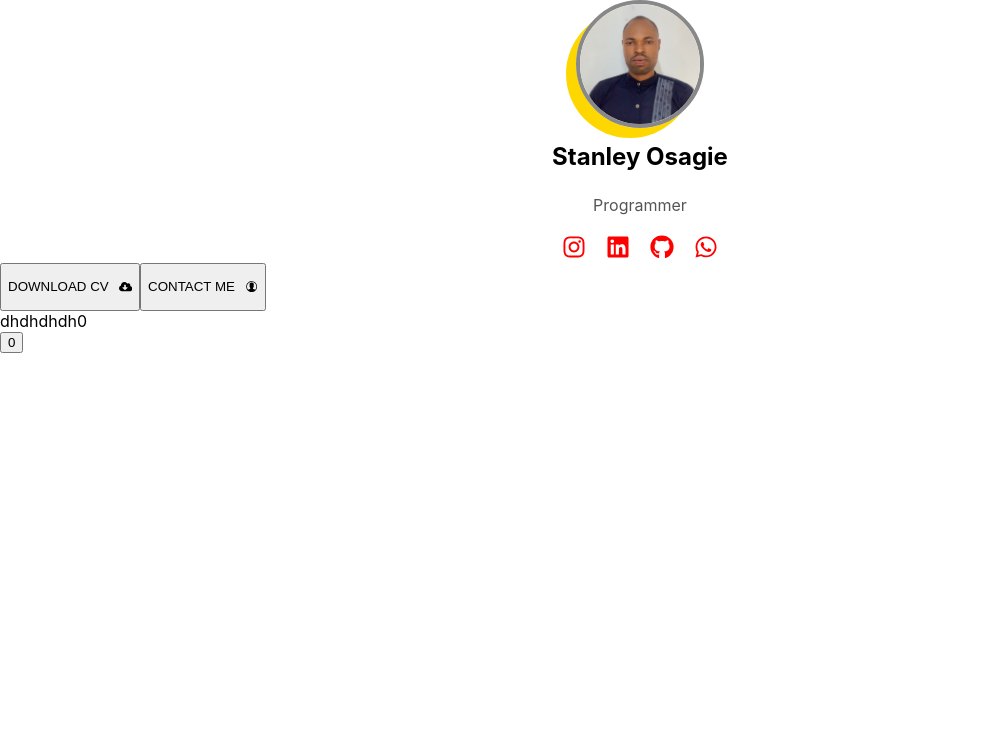
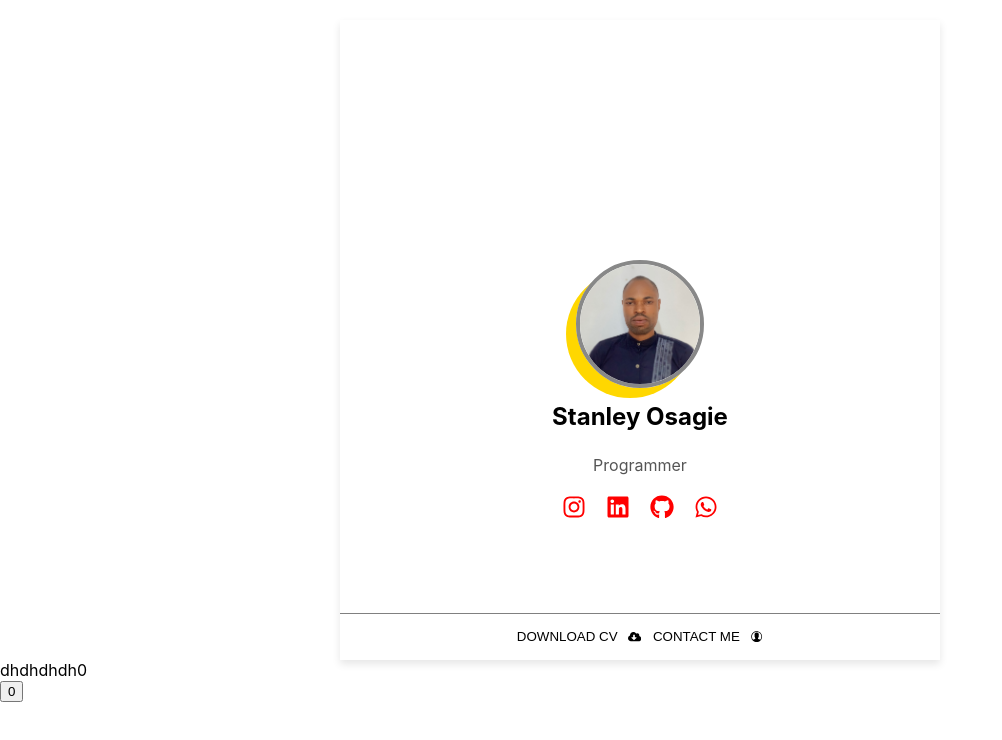
Before and after one commit to sagieramos/stanley-osagie-porforlio, a React (Create React App) app: page / in a window 1280 px wide. Shown: the top 740 px of the page, without its empty margins (0-1002 px from the left). Built offline with nearby package versions, Linux system fonts and the light colour scheme.

Commit message:
profile page

```diff
--- a/src/components/About.js
+++ b/src/components/About.js
@@ -6,10 +6,25 @@ import { IoIosContact } from 'react-icons/io';
 import myPhoto from '../assets/myPhoto.jpg';
 
 const styles = {
+  container: {
+    margin: '0 auto',
+    maxWidth: '600px',
+  },
+  hero: {
+    marginTop: '20px',
+    boxShadow: '0 4px 8px rgba(0, 0, 0, 0.1)',
+    height: '80vh',
+    position: 'relative',
+  },
+  offset: {
+    background: '#FFD700',
+    left: '-50px',
+  },
   aboutInner: {
     textAlign: 'center',
   },
   image: {
+    marginTop: '40%',
     borderRadius: '50%',
     width: '120px',
     height: '120px',
@@ -38,12 +53,23 @@ const styles = {
     flexDirection: 'row',
     alignItems: 'center',
     gap: '10px',
+    border: 'none',
+    background: 'none',
+  },
+  buttonContainer: {
+    display: 'flex',
+    alignItems: 'center',
+    justifyContent: 'center',
+    position: 'absolute',
+    bottom: '2px',
+    width: '100%',
+    borderTop: '1px solid gray',
   },
 };
 
 const About = () => (
-  <div className="about block">
-    <section className="about-offset">
+  <div style={styles.container}>
+    <section style={styles.hero}>
       <article className="about-inner" style={styles.aboutInner}>
         <img src={myPhoto} alt="MyImage" style={styles.image} />
         <h1 style={styles.heading}>Stanley Osagie</h1>
@@ -54,7 +80,7 @@ const About = () => (
           <FaGithub style={styles.icon} />
           <FaWhatsapp style={styles.icon} />
         </div>
-        <div style={{ display: 'flex' }}>
+        <div style={styles.buttonContainer}>
           <button type="button" style={styles.button}>
             <p>DOWNLOAD CV</p>
             <FaCloudDownloadAlt />
```
